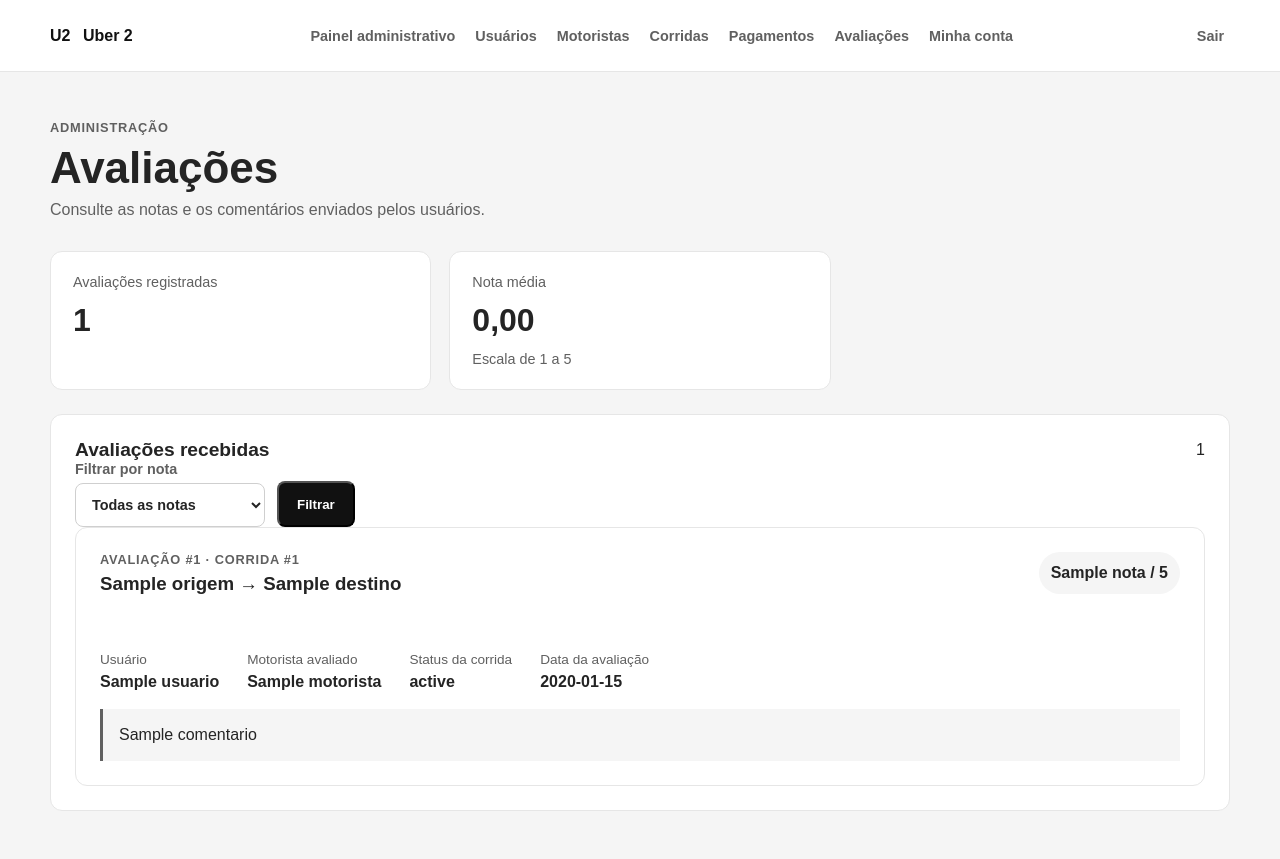
After one commit to IJCC06/uber2-projeto, a Python web app: template templates/admins/avaliacoes.html in a window 1280 px wide. The commit adds this page. Run offline with Jinja, Linux system fonts and the light colour scheme; the template is opened without the code that fills it: most values are stand-ins (such as "Sample title", 1, 10 or a date in 2020).

Commit message:
Adiciona consulta administrativa de avaliações
Co-authored-by: Copilot <223556219+Copilot@users.noreply.github.com>

```diff
--- a/static/css/home_usuarios.css
+++ b/static/css/home_usuarios.css
@@ -265,6 +265,28 @@ h1 {
 .admin-payment-card {
     display: grid;
     gap: 18px;
+}
+
+.rating-score {
+    display: inline-flex;
+    min-width: 76px;
+    min-height: 42px;
+    align-items: center;
+    justify-content: center;
+    padding: 0 12px;
+    border-radius: 999px;
+    background: var(--gray-100);
+    color: var(--gray-900);
+    font-weight: 800;
+}
+
+.admin-rating-comment {
+    margin: 0;
+    padding: 14px 16px;
+    border-left: 3px solid var(--gray-600);
+    background: var(--gray-100);
+    line-height: 1.5;
+    overflow-wrap: anywhere;
 }
 
 .admin-ride-filter {
--- /dev/null
+++ b/templates/admins/avaliacoes.html
@@ -0,0 +1,123 @@
+<!doctype html>
+<html lang="pt-BR">
+<head>
+    <meta charset="utf-8">
+    <meta name="viewport" content="width=device-width, initial-scale=1">
+    <title>Avaliações | Uber 2</title>
+    <link rel="stylesheet" href="{{ url_for('static', filename='css/home_usuarios.css') }}">
+</head>
+<body>
+    {% include "includes/header_admin.html" %}
+
+    <main class="page-content">
+        <section class="welcome" aria-labelledby="ratings-title">
+            <div>
+                <p class="eyebrow">Administração</p>
+                <h1 id="ratings-title">Avaliações</h1>
+                <p>Consulte as notas e os comentários enviados pelos usuários.</p>
+            </div>
+        </section>
+
+        <section class="admin-payment-summary" aria-label="Resumo das avaliações">
+            <article class="summary-card">
+                <span class="summary-label">Avaliações registradas</span>
+                <strong>{{ total_avaliacoes }}</strong>
+            </article>
+            <article class="summary-card">
+                <span class="summary-label">Nota média</span>
+                <strong>
+                    {% if media_avaliacoes is not none %}
+                        {{ "%.2f"|format(media_avaliacoes)|replace(".", ",") }}
+                    {% else %}
+                        —
+                    {% endif %}
+                </strong>
+                <span class="admin-card-detail">Escala de 1 a 5</span>
+            </article>
+        </section>
+
+        <section class="panel admin-rides-panel" aria-labelledby="ratings-list-title">
+            <div class="panel-header">
+                <h2 id="ratings-list-title">Avaliações recebidas</h2>
+                <span class="ride-count">{{ avaliacoes|length }}</span>
+            </div>
+
+            <form class="admin-ride-filter" action="{{ url_for('admins.avaliacoes') }}" method="get">
+                <label for="nota">
+                    Filtrar por nota
+                    <select id="nota" name="nota">
+                        <option value="" {% if not nota_filtro %}selected{% endif %}>Todas as notas</option>
+                        {% for nota in notas_validas %}
+                            <option value="{{ nota }}" {% if nota_filtro == nota|string %}selected{% endif %}>
+                                {{ nota }} de 5
+                            </option>
+                        {% endfor %}
+                    </select>
+                </label>
+                <button class="primary-action" type="submit">Filtrar</button>
+                {% if nota_filtro %}
+                    <a class="admin-filter-reset" href="{{ url_for('admins.avaliacoes') }}">Limpar filtro</a>
+                {% endif %}
+            </form>
+
+            {% if avaliacoes %}
+                <div class="admin-ride-list">
+                    {% for avaliacao in avaliacoes %}
+                        <article class="ride-history-card admin-payment-card">
+                            <header class="ride-history-header">
+                                <div>
+                                    <p class="eyebrow">
+                                        Avaliação #{{ avaliacao.id }} · Corrida #{{ avaliacao.corrida_id }}
+                                    </p>
+                                    <h3>{{ avaliacao.origem }} <span aria-hidden="true">&rarr;</span> {{ avaliacao.destino }}</h3>
+                                </div>
+                                <span class="rating-score" aria-label="Nota {{ avaliacao.nota }} de 5">
+                                    {{ avaliacao.nota }} / 5
+                                </span>
+                            </header>
+
+                            <dl class="ride-history-details">
+                                <div>
+                                    <dt>Usuário</dt>
+                                    <dd>{{ avaliacao.usuario }}</dd>
+                                </div>
+                                <div>
+                                    <dt>Motorista avaliado</dt>
+                                    <dd>{{ avaliacao.motorista or "Não atribuído" }}</dd>
+                                </div>
+                                <div>
+                                    <dt>Status da corrida</dt>
+                                    <dd>{{ avaliacao.status_corrida }}</dd>
+                                </div>
+                                <div>
+                                    <dt>Data da avaliação</dt>
+                                    <dd>{{ avaliacao.data_avaliacao.strftime("%d/%m/%Y às %H:%M") }}</dd>
+                                </div>
+                            </dl>
+
+                            {% if avaliacao.comentario %}
+                                <blockquote class="admin-rating-comment">
+                                    {{ avaliacao.comentario }}
+                                </blockquote>
+                            {% else %}
+                                <p class="payment-note">Avaliação sem comentário.</p>
+                            {% endif %}
+                        </article>
+                    {% endfor %}
+                </div>
+            {% else %}
+                <div class="empty-state">
+                    <h3>Nenhuma avaliação encontrada</h3>
+                    <p>
+                        {% if nota_filtro %}
+                            Não há avaliações com a nota selecionada.
+                        {% else %}
+                            As avaliações dos usuários aparecerão aqui.
+                        {% endif %}
+                    </p>
+                </div>
+            {% endif %}
+        </section>
+    </main>
+</body>
+</html>
--- a/templates/includes/header_admin.html
+++ b/templates/includes/header_admin.html
@@ -24,6 +24,10 @@
            {% if request.endpoint == 'admins.pagamentos' %}class="active" aria-current="page"{% endif %}>
             Pagamentos
         </a>
+        <a href="{{ url_for('admins.avaliacoes') }}"
+           {% if request.endpoint == 'admins.avaliacoes' %}class="active" aria-current="page"{% endif %}>
+            Avaliações
+        </a>
         <a href="{{ url_for('admins.conta') }}"
            {% if request.endpoint == 'admins.conta' %}class="active" aria-current="page"{% endif %}>
             Minha conta
```
Also changed, not shown: blueprints/admins.py (+79 -0 lines), docs/ARQUITETURA-V2.md (+1 -0 lines), README.md.
